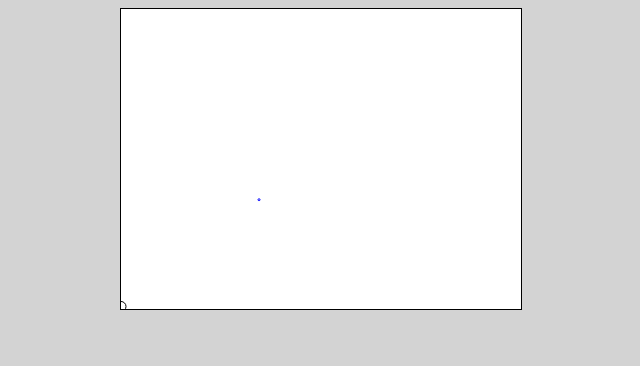
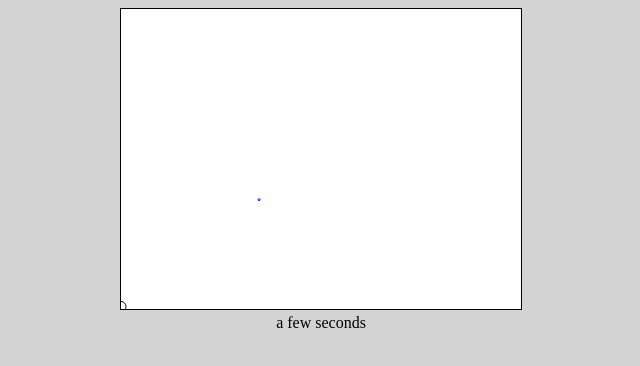
Before and after one commit to cj-dimaano/ml-petri-dish, a website built with webpack: page dist/index.html in a window 1280 px wide. Shown: the whole page, without its empty margins (319-959 px from the left). Built offline with nearby package versions, Linux system fonts and the light colour scheme.

Commit message:
add duration

```diff
--- a/src/index.ts
+++ b/src/index.ts
@@ -4,12 +4,16 @@
 *******************************************************************************/
 
 import Game from "./game";
+import * as moment from "moment";
 
 window.addEventListener("load", () => {
     const canvas = document.getElementById("canvas") as HTMLCanvasElement;
     const game = new Game(canvas.getContext("2d")!);
+    const durationElement = document.getElementById("duration")!;
     let prevTick = performance.now();
+    const start = prevTick;
     const animation = (now: DOMHighResTimeStamp) => {
+        durationElement.textContent = moment.duration(start - now).humanize();
         game.update((now - prevTick) / 1000.0);
         game.draw();
         prevTick = now;
```
Also changed, not shown: dist/index.html.
